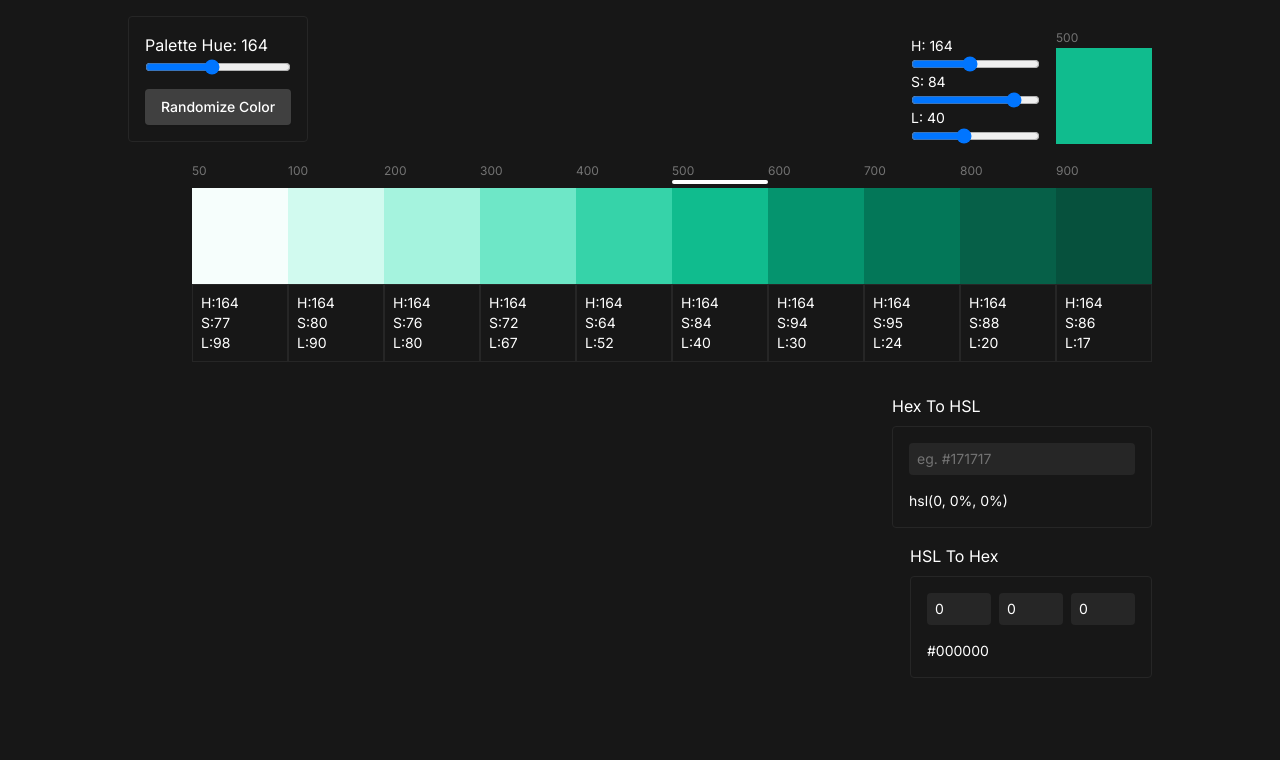
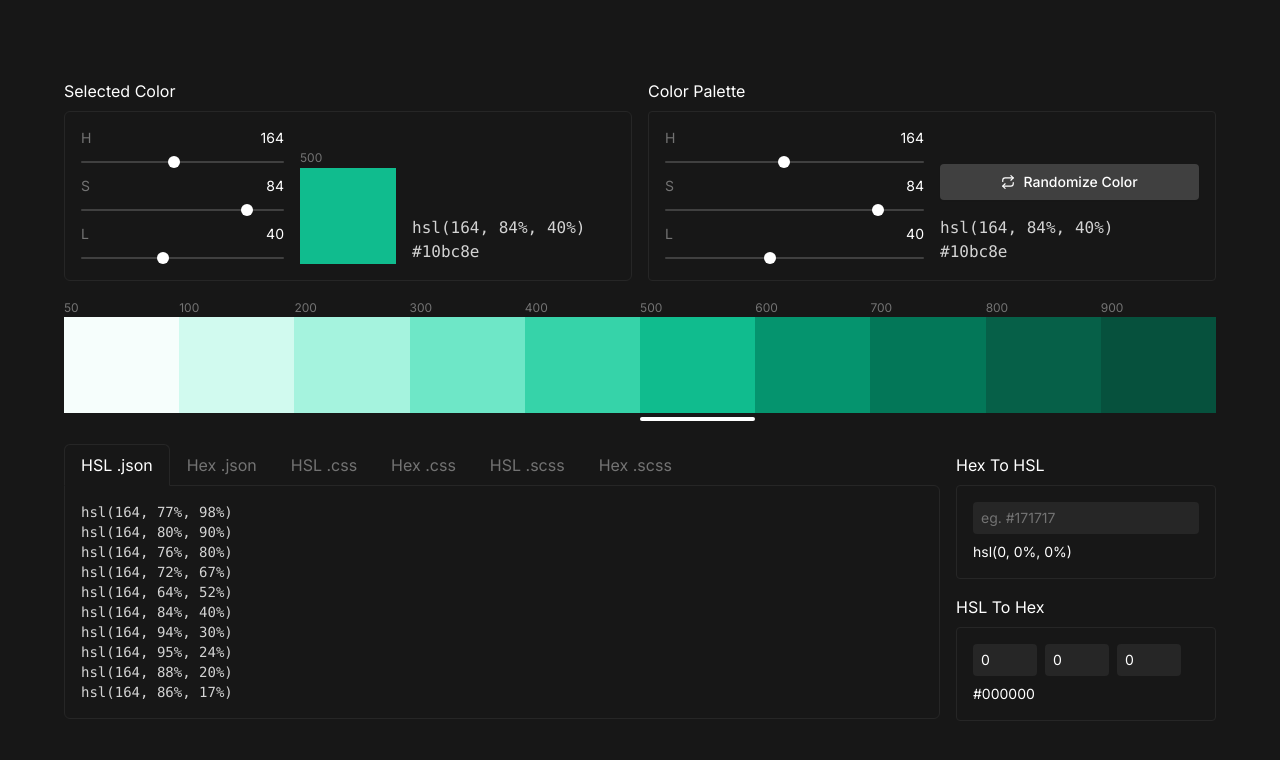
Before and after one commit to rkatanic/colors, a Next.js app: page / in a window 1280 px wide. Shown: the top 760 px of the page. Built offline with nearby package versions, Linux system fonts and the light colour scheme.

Commit message:
Adds palette hsl settings

```diff
--- a/components/Color.tsx
+++ b/components/Color.tsx
@@ -12,24 +12,20 @@ const Color = ({
   selectColor,
 }: Props) => {
   return (
-    <div className="text-sm text-white" onClick={() => selectColor(shade)}>
-      <span className="text-neutral-500 text-xs">{shade}</span>
+    <div
+      className="text-sm text-white w-full"
+      onClick={() => selectColor(shade)}
+    >
+      <span className="text-neutral-500 mb-1 text-xs">{shade}</span>
       <div
-        className={`w-full h-1 rounded-md mb-1 ${
+        className="h-24"
+        style={{ backgroundColor: `hsl(${h},${s}%,${l}%)` }}
+      ></div>
+      <div
+        className={`w-full h-1 rounded-md mt-1 ${
           shade === selectedColor && "bg-white"
         }`}
       ></div>
-      <div
-        className="w-24 h-24"
-        style={{ backgroundColor: `hsl(${h},${s}%,${l}%)` }}
-      ></div>
-      <div className="border border-neutral-800 p-2">
-        <div>
-          <div>H:{h}</div>
-          <div>S:{s}</div>
-          <div>L:{l}</div>
-        </div>
-      </div>
     </div>
   );
 };
--- a/components/ColorPicker.tsx
+++ b/components/ColorPicker.tsx
@@ -1,4 +1,3 @@
-import { useState } from "react";
 import { hexToHSL, HSLToHex } from "../util/utils";
 
 interface Props {
@@ -13,32 +12,50 @@ const ColorPicker = ({
   selectedColor,
 }: Props) => {
   return (
-    <div className="text-white flex items-end gap-4 mb-4">
-      <div className="flex flex-col text-sm">
-        <span> H: {h}</span>
+    <div className="text-white w-full">
+      <div className="mb-2">Selected Color</div>
+      <div className="flex gap-4 items-end rounded-md border border-neutral-800 p-4">
+        <div className="flex flex-col text-sm w-full">
+          <div className="mb-2">
+            <div className="flex justify-between">
+              <span className="text-neutral-500">H</span> {h}
+            </div>
             <input
+              className="w-full"
               onChange={(e) => setColor({ h: e.target.value, s, l })}
               type="range"
               min={0}
               max={360}
               value={h}
             />
-        <span> S: {s}</span>
+          </div>
+          <div>
+            <div className="flex justify-between">
+              <span className="text-neutral-500">S</span>
+              {s}
+            </div>
             <input
+              className="w-full"
               onChange={(e) => setColor({ h, s: e.target.value, l })}
               type="range"
               min={0}
               max={100}
               value={s}
             />
-        <span>L: {l}</span>
+          </div>
+          <div className="mt-2">
+            <div className="flex justify-between">
+              <span className="text-neutral-500">L</span> {l}
+            </div>
             <input
+              className="w-full"
               onChange={(e) => setColor({ h, s, l: e.target.value })}
               type="range"
               min={0}
               max={100}
               value={l}
             />
+          </div>
         </div>
         <div>
           <span className="text-neutral-500 text-xs">{selectedColor}</span>
@@ -55,6 +72,13 @@ const ColorPicker = ({
             style={{ backgroundColor: `hsl(${h},${s}%,${l}%)` }}
           ></label>
         </div>
+        <div className="font-mono text-neutral-300 whitespace-nowrap w-full">
+          <div>
+            hsl({h}, {s}%, {l}%)
+          </div>
+          <div>{HSLToHex(h, s, l)}</div>
+        </div>
+      </div>
     </div>
   );
 };
--- /dev/null
+++ b/components/ColorsExport.tsx
@@ -0,0 +1,47 @@
+import { useState } from "react";
+
+interface Props {
+  colors: any;
+}
+const TABS = [
+  "HSL .json",
+  "Hex .json",
+  "HSL .css",
+  "Hex .css",
+  "HSL .scss",
+  "Hex .scss",
+];
+
+const ColorsExport = ({ colors }: Props): JSX.Element => {
+  const [activeTab, setActiveTab] = useState(TABS[0]);
+
+  const colorShades = Object.keys(colors).map((key) => colors[key]);
+
+  return (
+    <div className="text-white w-full">
+      <div className="flex">
+        {TABS.map((tab) => (
+          <div
+            onClick={() => setActiveTab(tab)}
+            className={`cursor-pointer p-2 px-4 -mb-[1px] ${
+              activeTab === tab
+                ? "border border-b-neutral-900 rounded-t-md bg-neutral-900 border-neutral-800 text-white"
+                : "border border-transparent text-neutral-500"
+            }`}
+          >
+            {tab}
+          </div>
+        ))}
+      </div>
+      <div className="border border-neutral-800 p-4 rounded-md rounded-tl-none">
+        {colorShades.map((colorShade) => (
+          <div className="font-mono text-sm text-neutral-300 ">
+            hsl({colorShade.h}, {colorShade.s}%, {colorShade.l}%)
+          </div>
+        ))}
+      </div>
+    </div>
+  );
+};
+
+export default ColorsExport;
--- a/components/HexToHSL.tsx
+++ b/components/HexToHSL.tsx
@@ -16,7 +16,7 @@ const HexToHSL = () => {
           placeholder="eg. #171717"
           className="bg-neutral-800 border-0 border p-1.5 px-2 rounded placeholder:text-neutral-500"
         />
-        <div className="mt-4">
+        <div className="mt-2">
           hsl({hsl.h}, {hsl.s}%, {hsl.l}%)
         </div>
       </div>
--- a/components/HexToHSLConverter.tsx
+++ b/components/HexToHSLConverter.tsx
@@ -40,7 +40,7 @@ const HSLToHexConverter = () => {
             }
           />
         </div>
-        <div className="mt-4 text-sm">{HSLToHex(h, s, l)}</div>
+        <div className="mt-2 text-sm">{HSLToHex(h, s, l)}</div>
       </div>
     </div>
   );
--- a/package.json
+++ b/package.json
@@ -11,7 +11,8 @@
   "dependencies": {
     "next": "12.3.1",
     "react": "18.2.0",
-    "react-dom": "18.2.0"
+    "react-dom": "18.2.0",
+    "react-icons": "^4.6.0"
   },
   "devDependencies": {
     "@types/node": "18.11.3",
--- a/pages/index.tsx
+++ b/pages/index.tsx
@@ -2,8 +2,11 @@ import type { NextPage } from "next";
 import { useState } from "react";
 import Color from "../components/Color";
 import ColorPicker from "../components/ColorPicker";
+import ColorsExport from "../components/ColorsExport";
 import HexToHSL from "../components/HexToHSL";
 import HSLToHexConverter from "../components/HexToHSLConverter";
+import { HSLToHex } from "../util/utils";
+import { FiRepeat } from "react-icons/fi";
 
 const Home: NextPage = () => {
   const [hue, setHue] = useState(164); // 0 - 360
@@ -16,55 +19,78 @@ const Home: NextPage = () => {
       h: hue,
       s: Math.round(saturation - saturation * 0.0833),
       l: Math.round(lightness + lightness * 1.45),
+      sDelta: -0.0833,
+      lDelta: 1.45,
     },
     100: {
       h: hue,
       s: Math.round(saturation - saturation * 0.0476),
       l: Math.round(lightness + lightness * 1.25),
+      sDelta: -0.0476,
+      lDelta: 1.25,
     },
     200: {
       h: hue,
       s: Math.round(saturation - saturation * 0.0952),
       l: Math.round(lightness + lightness * 1),
+      sDelta: -0.0952,
+      lDelta: 1,
     },
     300: {
       h: hue,
       s: Math.round(saturation - saturation * 0.145),
       l: Math.round(lightness + lightness * 0.687),
+      sDelta: -0.145,
+      lDelta: 0.687,
     },
     400: {
       h: hue,
       s: Math.round(saturation - saturation * 0.238),
       l: Math.round(lightness + lightness * 0.3),
+      sDelta: -0.238,
+      lDelta: 0.3,
     },
     500: {
       h: hue,
       s: saturation,
       l: lightness,
+      sDelta: 0,
+      lDelta: 0,
     },
     600: {
       h: hue,
       s: Math.round(saturation + saturation * 0.119),
       l: Math.round(lightness - lightness * 0.25),
+      sDelta: 0.119,
+      lDelta: -0.25,
     },
     700: {
       h: hue,
       s: Math.round(saturation + saturation * 0.125),
       l: Math.round(lightness - lightness * 0.4),
+      sDelta: 0.125,
+      lDelta: -0.4,
     },
     800: {
       h: hue,
       s: Math.round(saturation + saturation * 0.0476),
       l: Math.round(lightness - lightness * 0.5),
+      sDelta: 0.0476,
+      lDelta: -0.5,
     },
     900: {
       h: hue,
       s: Math.round(saturation + saturation * 0.0238),
       l: Math.round(lightness - lightness * 0.576),
+      sDelta: 0.0238,
+      lDelta: -0.576,
     },
   } as any);
   const setColor = (color: any): void => {
-    setColors((prevState: any) => ({ ...prevState, [selectedColor]: color }));
+    setColors((prevState: any) => ({
+      ...prevState,
+      [selectedColor]: { ...prevState[selectedColor], ...color },
+    }));
   };
 
   const selectColor = (colorNumber: number): void => {
@@ -75,7 +101,46 @@ const Home: NextPage = () => {
     setHue(h);
     setColors((prevState: any) =>
       Object.keys(prevState)
-        .map((colorKey) => ({ [colorKey]: { ...colors[colorKey], h } }))
+        .map((colorKey) => ({
+          [colorKey]: {
+            ...colors[colorKey],
+            h,
+            s: Math.round(saturation + saturation * colors[colorKey].sDelta),
+            l: Math.round(lightness + lightness * colors[colorKey].lDelta),
+          },
+        }))
+        .reduce((acc, currentColor) => ({ ...acc, ...currentColor }), {})
+    );
+  };
+
+  const setNewSaturation = (s: number): void => {
+    setSaturation(s);
+    setColors((prevState: any) =>
+      Object.keys(prevState)
+        .map((colorKey) => ({
+          [colorKey]: {
+            ...colors[colorKey],
+            h: hue,
+            s: Math.round(s + s * colors[colorKey].sDelta),
+            l: Math.round(lightness + lightness * colors[colorKey].lDelta),
+          },
+        }))
+        .reduce((acc, currentColor) => ({ ...acc, ...currentColor }), {})
+    );
+  };
+
+  const setNewLightness = (l: number): void => {
+    setLightness(l);
+    setColors((prevState: any) =>
+      Object.keys(prevState)
+        .map((colorKey) => ({
+          [colorKey]: {
+            ...colors[colorKey],
+            h: hue,
+            s: Math.round(saturation + saturation * colors[colorKey].sDelta),
+            l: Math.round(l + l * colors[colorKey].lDelta),
+          },
+        }))
         .reduce((acc, currentColor) => ({ ...acc, ...currentColor }), {})
     );
   };
@@ -83,15 +148,21 @@ const Home: NextPage = () => {
   const setRandomHue = (): void => {
     const hue = getRandomInt(0, 361);
     const saturation = getRandomInt(0, 89);
-    const lightness = getRandomInt(0, 40);
+    const lightness = getRandomInt(10, 40);
 
     setHue(hue);
+    setSaturation(saturation);
     setLightness(lightness);
 
     setColors((prevState: any) =>
       Object.keys(prevState)
         .map((colorKey) => ({
-          [colorKey]: { ...colors[colorKey], h: hue },
+          [colorKey]: {
+            ...colors[colorKey],
+            h: hue,
+            s: Math.round(saturation + saturation * colors[colorKey].sDelta),
+            l: Math.round(lightness + lightness * colors[colorKey].lDelta),
+          },
         }))
         .reduce((acc, currentColor) => ({ ...acc, ...currentColor }), {})
     );
@@ -104,12 +175,24 @@ const Home: NextPage = () => {
   };
 
   return (
-    <div className="min-h-screen bg-neutral-900 flex-col m-autopx-4 py-4">
-      <div className="m-auto flex flex-col items-end max-w-5xl">
-        <div className="flex items-baseline justify-between w-full">
-          <div className="text-white border border-neutral-800 rounded p-4">
-            <div>
-              <div>Palette Hue: {hue}</div>
+    <div className="min-h-screen bg-neutral-900 flex">
+      <div className="m-auto flex flex-col max-w-6xl w-full">
+        <div className="flex gap-4 justify-between w-full mb-4">
+          <ColorPicker
+            selectedColor={selectedColor}
+            color={colors[selectedColor]}
+            setColor={setColor}
+          />
+          <div className="text-white flex gap-4 items-end w-full">
+            <div className="w-full">
+              <div className="mb-2">Color Palette</div>
+              <div className="flex gap-4 items-end border border-neutral-800 rounded p-4">
+                <div className="text-sm w-full">
+                  <div className="mb-2">
+                    <div className="flex justify-between">
+                      <span className="text-neutral-500">H</span>
+                      {hue}
+                    </div>
                     <input
                       className="w-full"
                       type="range"
@@ -119,22 +202,57 @@ const Home: NextPage = () => {
                       onChange={(e) => setNewHue(+e.target.value)}
                     />
                   </div>
+                  <div>
+                    <div className="flex justify-between">
+                      <span className="text-neutral-500">S</span> {saturation}
+                    </div>
+                    <input
+                      className="w-full"
+                      type="range"
+                      min={0}
+                      max={100}
+                      value={saturation}
+                      onChange={(e) => setNewSaturation(+e.target.value)}
+                    />
+                  </div>
+                  <div className="mt-2">
+                    <div className="flex justify-between">
+                      <span className="text-neutral-500">L</span> {lightness}
+                    </div>
+                    <input
+                      className="w-full"
+                      type="range"
+                      min={0}
+                      max={100}
+                      value={lightness}
+                      onChange={(e) => setNewLightness(+e.target.value)}
+                    />
+                  </div>
+                </div>
+                <div className="whitespace-nowrap w-full">
                   <button
-              className="text-sm w-full mt-2 bg-neutral-700 hover:bg-neutral-700/70 p-2 rounded shadow-sm px-4"
+                    className="flex items-center justify-center gap-2 text-sm w-full mb-4 bg-neutral-700 hover:bg-neutral-700/70 p-2 rounded shadow-sm px-4"
                     type="button"
                     onClick={setRandomHue}
                   >
-              <span className="text-white font-medium">Randomize Color</span>
+                    <FiRepeat />
+                    <span className="text-white font-medium">
+                      Randomize Color
+                    </span>
                   </button>
+                  <div className="font-mono text-neutral-300">
+                    <div>
+                      hsl({hue}, {saturation}%, {lightness}%)
                     </div>
-          <ColorPicker
-            selectedColor={selectedColor}
-            color={colors[selectedColor]}
-            setColor={setColor}
-          />
+                    <div>{HSLToHex(hue, saturation, lightness)}</div>
+                  </div>
+                </div>
+              </div>
+            </div>
+          </div>
         </div>
 
-        <div className="flex">
+        <div className="flex w-full">
           <Color
             selectedColor={selectedColor}
             selectColor={selectColor}
@@ -196,8 +314,13 @@ const Home: NextPage = () => {
             color={colors[900]}
           />
         </div>
+        <div className="flex items-baseline gap-4 w-full">
+          <ColorsExport colors={colors} />
+          <div>
             <HexToHSL />
             <HSLToHexConverter />
+          </div>
+        </div>
       </div>
     </div>
   );
--- a/styles/globals.css
+++ b/styles/globals.css
@@ -13,3 +13,36 @@
 * {
   box-sizing: border-box;
 }
+
+input[type="range"] {
+  -webkit-appearance: none;
+  appearance: none;
+  background: transparent;
+  cursor: pointer;
+}
+
+/***** Thumb Styles *****/
+/***** Chrome, Safari, Opera, and Edge Chromium *****/
+input[type="range"]::-webkit-slider-thumb {
+  -webkit-appearance: none; /* Override default look */
+  appearance: none;
+  margin-top: -5.5px; /* Centers thumb on the track */
+  background-color: hsl(0, 0%, 100%);
+  height: 0.75rem;
+  width: 0.75rem;
+  border-radius: 50%;
+}
+
+/***** Chrome, Safari, Opera, and Edge Chromium *****/
+input[type="range"]::-webkit-slider-runnable-track {
+  border-radius: 2rem;
+  background: hsl(0, 0%, 25%);
+  height: 0.125rem;
+}
+
+/******** Firefox ********/
+input[type="range"]::-moz-range-track {
+  border-radius: 2rem;
+  background: hsl(0, 0%, 25%);
+  height: 0.125rem;
+}
```
Also changed, not shown: 1 other file (tests, documents, lock files or other folders). Lines whose indentation alone changed are shown as unchanged.
